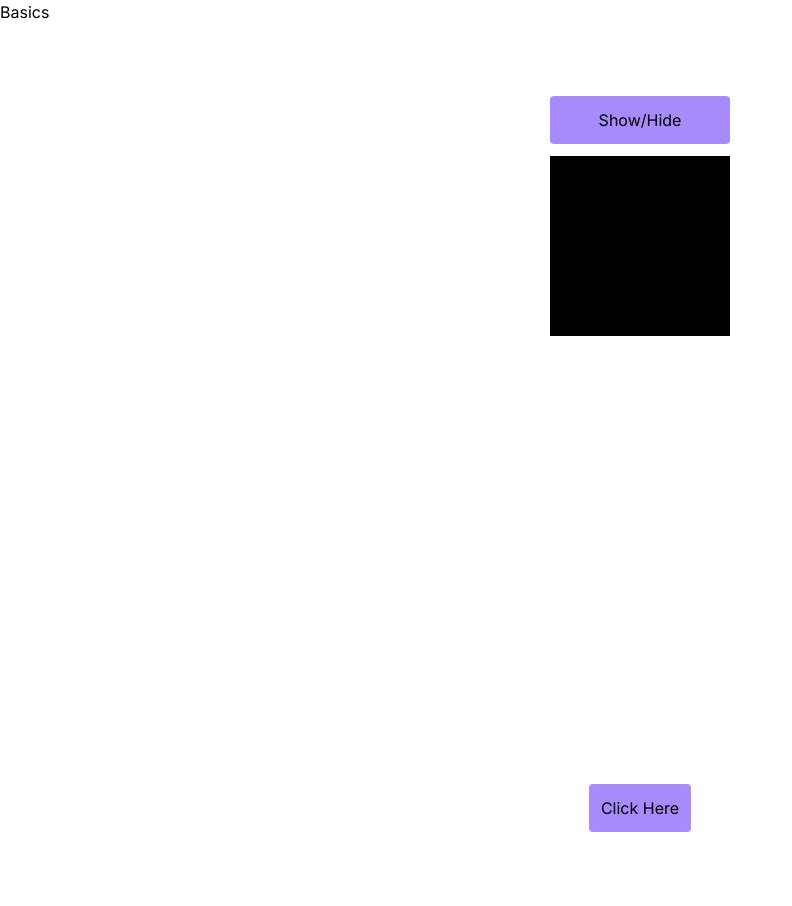
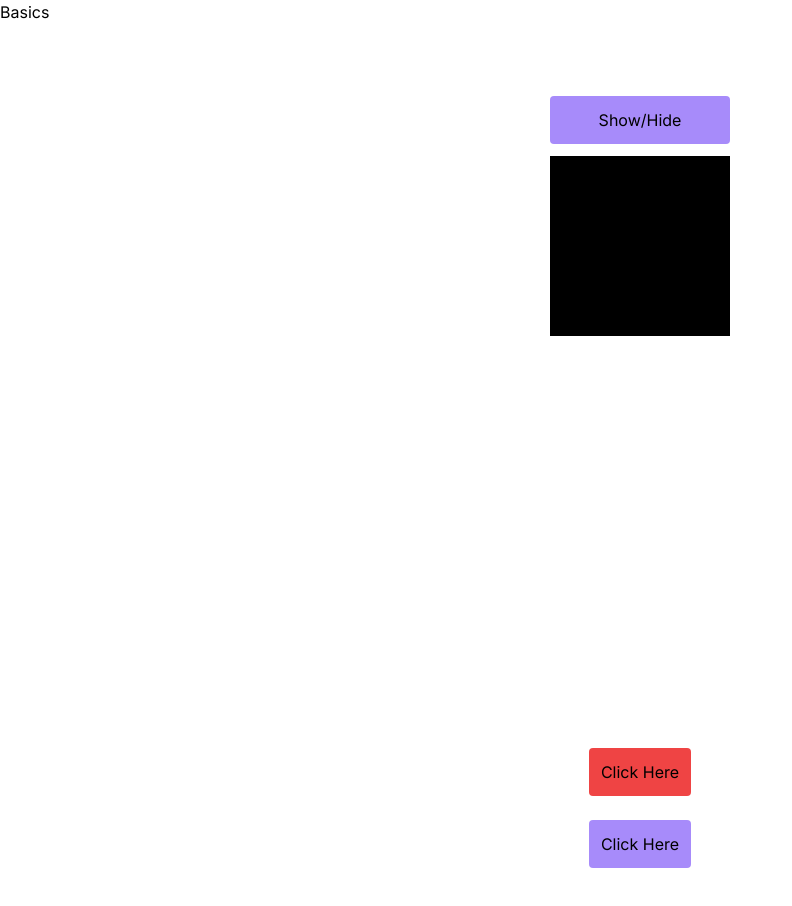
Before and after one commit to Mounieshh/Framer-Motion-Learning, a Next.js app: page / in a window 1280 px wide. Shown: the top 906 px of the page, without its empty margins (0-792 px from the left). Built offline with nearby package versions, Linux system fonts and the light colour scheme.

Commit message:
MotionConfig added

```diff
--- a/app/components/Gestures.jsx
+++ b/app/components/Gestures.jsx
@@ -1,7 +1,7 @@
 'use client'
 
 import React from 'react'
-import { motion } from 'framer-motion'
+import { motion, MotionConfig } from 'framer-motion'
 
 const Gestures = () => {
   return (
@@ -14,19 +14,30 @@ const Gestures = () => {
         gap: '0.8 rem'
     }}
     >
+        <MotionConfig
+         transition={{
+            duration: 0.07,
+            ease: 'easeInOut'
+        }}
+        >
+        <motion.button
+        whileHover={{
+            scale: 1.2
+        }}
+        whileTap={{scale: 1, rotate: '3deg'}}
+        className='bg-red-500 rounded p-3 m-3 hover:bg-red-400'>
+            Click Here
+        </motion.button>
 
         <motion.button
         whileHover={{
             scale: 1.2
         }}
         whileTap={{scale: 1, rotate: '3deg'}}
-        transition={{
-            duration: 0.07,
-            ease: 'easeInOut'
-        }}
-        className='bg-violet-400 rounded p-3 hover:bg-violet-500'>
+        className='bg-violet-400 rounded p-3 m-3 hover:bg-violet-500'>
             Click Here
         </motion.button>
+        </MotionConfig>
     </div>
     </>
   )
```
